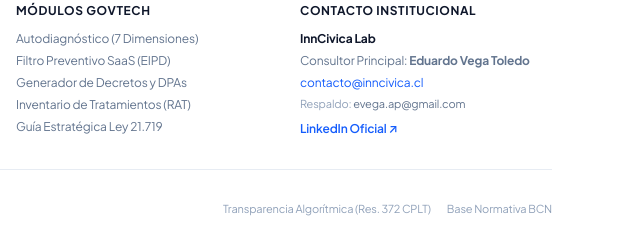
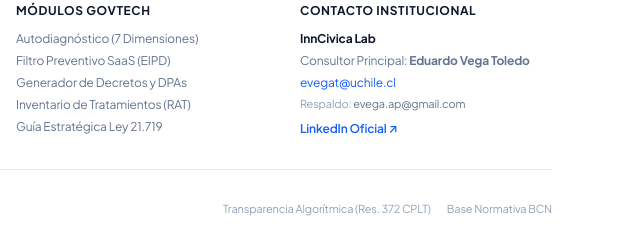
Before and after one commit to evegat/validador-datos-personales, an Astro site: page / in a window 1280 px wide. Shown: the part 2336-2576 px from the top of the page, 640-1280 px from the left. Built offline with nearby package versions, Linux system fonts and the light colour scheme; Astro itself is replaced by a stand-in of ours.

Commit message:
contact: actualizacion del correo institucional oficial a evegat@uchile.cl (Universidad de Chile)

```diff
--- a/src/components/ContactModal.tsx
+++ b/src/components/ContactModal.tsx
@@ -46,7 +46,7 @@ ${reportContext?.immScore !== undefined ? `- Índice IMM Obtenido: ${reportConte
 
 Por favor coordinar reunión técnica o remitir TDR tipo para contratación.`);
 
-    window.open(`mailto:contacto@inncivica.cl?cc=evega.ap@gmail.com&subject=${subject}&body=${body}`, '_blank');
+    window.open(`mailto:evegat@uchile.cl?cc=evega.ap@gmail.com&subject=${subject}&body=${body}`, '_blank');
     setEnviado(true);
   };
 
--- a/src/layouts/Layout.astro
+++ b/src/layouts/Layout.astro
@@ -149,7 +149,7 @@ const canonicalURL = new URL(Astro.url.pathname, Astro.site || 'https://proteged
               <div class="font-bold text-slate-900 dark:text-white">InnCivica Lab</div>
               <div>Consultor Principal: <strong>Eduardo Vega Toledo</strong></div>
               <div>
-                <a href="mailto:contacto@inncivica.cl" class="text-blue-600 dark:text-blue-400 hover:underline">contacto@inncivica.cl</a>
+                <a href="mailto:evegat@uchile.cl" class="text-blue-600 dark:text-blue-400 hover:underline">evegat@uchile.cl</a>
               </div>
               <div class="text-[11px] text-slate-400">
                 Respaldo: <a href="mailto:evega.ap@gmail.com" class="text-slate-500 dark:text-slate-400 hover:underline">evega.ap@gmail.com</a>
--- a/src/pages/index.astro
+++ b/src/pages/index.astro
@@ -255,7 +255,7 @@ import Layout from '../layouts/Layout.astro';
         </p>
       </div>
       <a
-        href="mailto:contacto@inncivica.cl?subject=Consulta%20Adecuacion%20Ley%2021719%20Municipal"
+        href="mailto:evegat@uchile.cl?subject=Consulta%20Adecuacion%20Ley%2021719%20Municipal"
         class="px-5 py-2.5 bg-slate-950 dark:bg-blue-600 hover:bg-blue-600 dark:hover:bg-blue-500 text-white font-bold text-xs rounded-xl transition shrink-0 cursor-pointer"
       >
         Contactar al Equipo Técnico →
```
